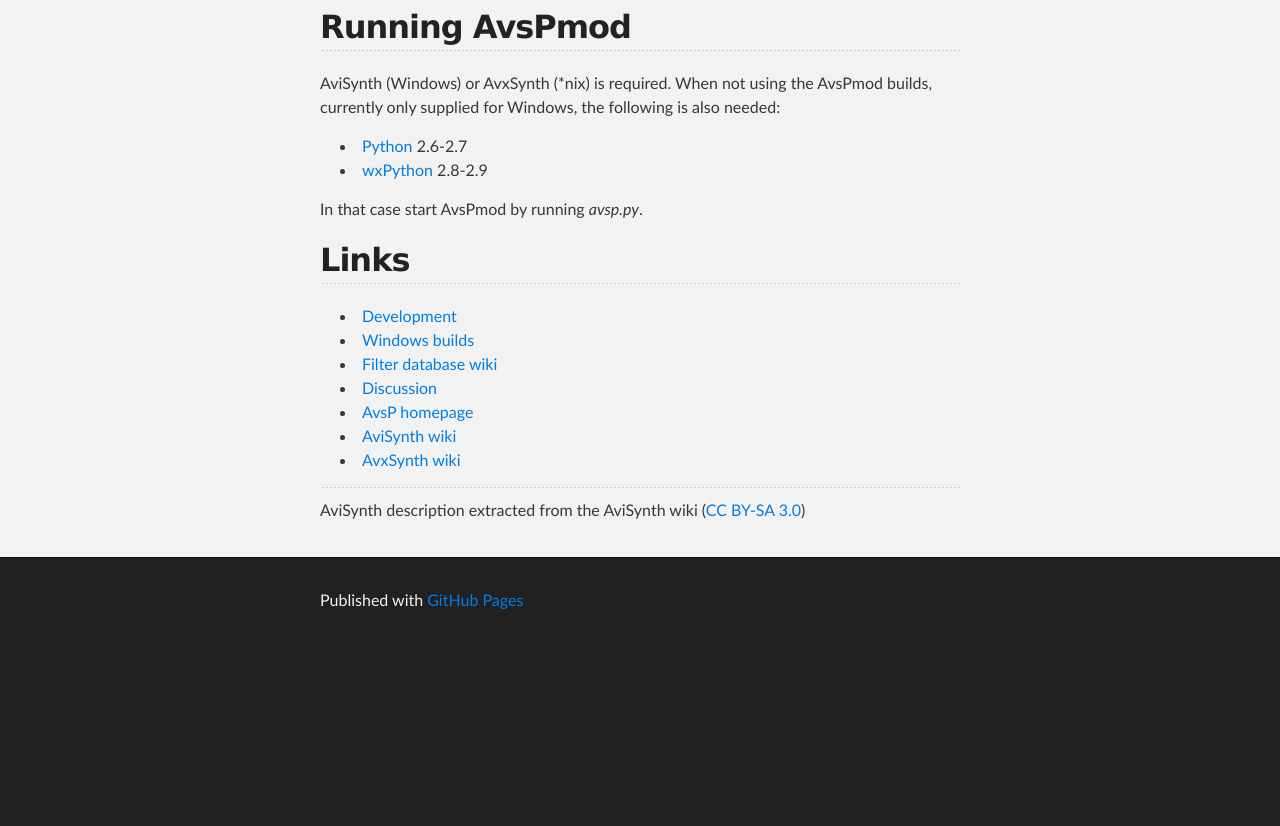
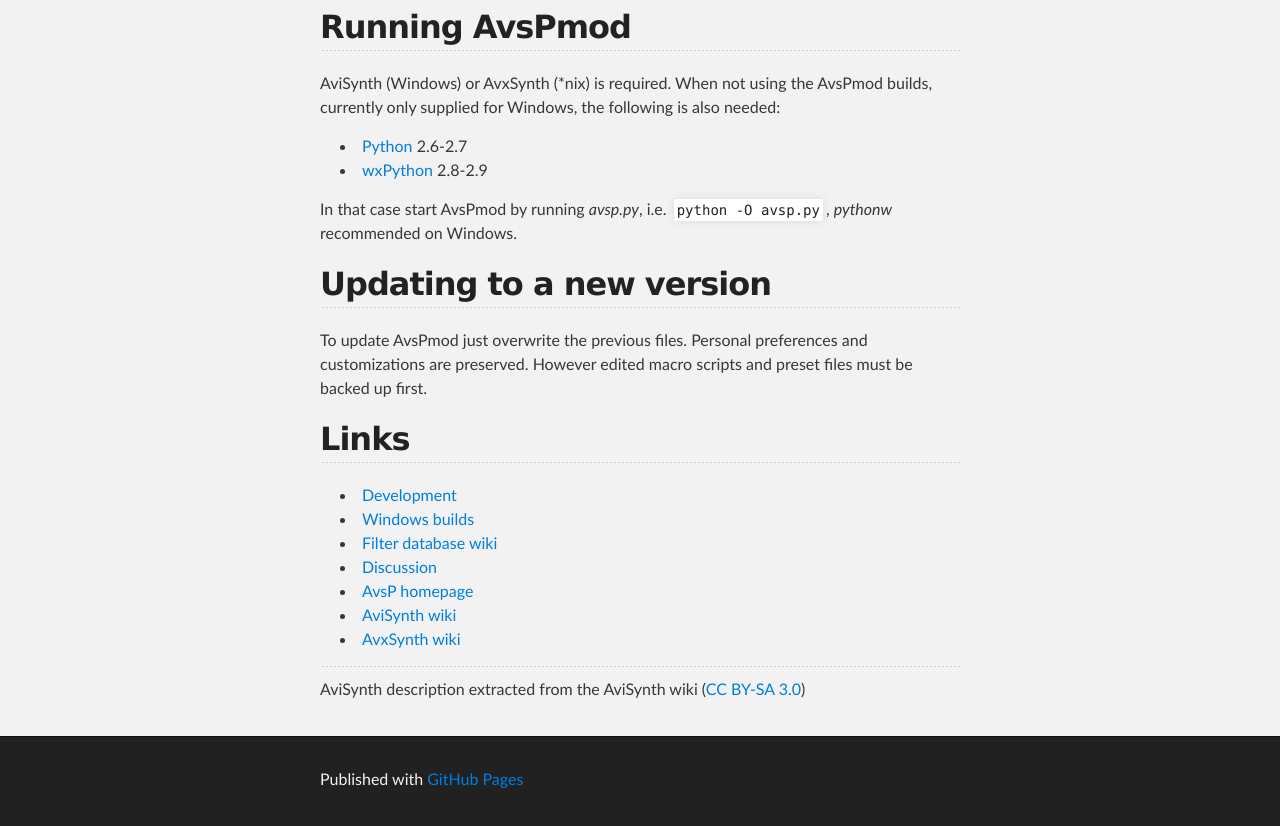
Before and after one commit to AvsPmod/avspmod.github.com, a plain HTML site: page index.html in a window 1280 px wide. Shown: the part 1583-2409 px from the top of the page. Before the commit the page ends 2230 px from the top, so only its background shows below. Drawn offline with Linux system fonts and the light colour scheme.

Commit message:
Add 'updating to a new version' section

```diff
--- a/index.html
+++ b/index.html
@@ -99,7 +99,14 @@ currently only supplied for Windows, the following is also needed:</p>
 <a href="http://python.org/">Python</a> 2.6-2.7</li>
 <li>
 <a href="http://www.wxpython.org/">wxPython</a> 2.8-2.9</li>
-</ul><p>In that case start AvsPmod by running <em>avsp.py</em>.</p>
+</ul><p>In that case start AvsPmod by running <em>avsp.py</em>, i.e. <code>python -O avsp.py</code>,
+<em>pythonw</em> recommended on Windows.</p>
+
+<h2>Updating to a new version</h2>
+
+<p>To update AvsPmod just overwrite the previous files.  Personal preferences
+and customizations are preserved.  However edited macro scripts and preset
+files must be backed up first.</p>
 
 <h2>Links</h2>
 
```
Also changed, not shown: params.json (+1 -1 lines).
